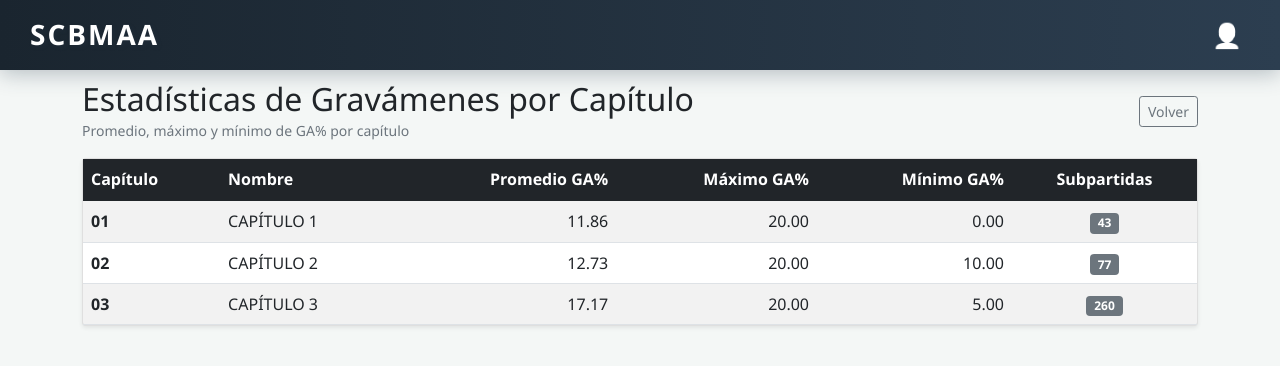
After one commit to Bot-350/SCBMAA, a Django app: page /aranceles/estadisticas/ in a window 1280 px wide. The commit adds this page. Shown: the top 366 px of the page. Run offline with Django 5.2, Linux system fonts and the light colour scheme; a user stored in the database is signed in; data comes from the database, SQL or seed files in the repository.

Commit message:
Pagina para estadisticas

```diff
--- a/SCMAA/settings.py
+++ b/SCMAA/settings.py
@@ -24,7 +24,7 @@ BASE_DIR = Path(__file__).resolve().parent.parent
 SECRET_KEY = 'django-insecure-c@i7n+gr)68k&@374a^-(*q_15imo35e7-(i*=+gp^yn+gojjv'
 
 # SECURITY WARNING: don't run with debug turned on in production!
-DEBUG = False
+DEBUG = True
 
 ALLOWED_HOSTS = ['scbmaa.onrender.com', '127.0.0.1']
 
@@ -38,6 +38,7 @@ INSTALLED_APPS = [
     'django.contrib.sessions',
     'django.contrib.messages',
     'django.contrib.staticfiles',
+    'django.contrib.humanize',
     'aranceles',
     'inicial.apps.InicialConfig',
     'usuarios',
--- /dev/null
+++ b/aranceles/templates/arancel/estadisticas.html
@@ -0,0 +1,190 @@
+{% extends 'base.html' %}
+{% load humanize %}
+
+{% block content %}
+<div id="top-bar">
+    <h1 id="home-link">SCBMAA</h1>
+    <div id="user-container">
+        <div id="user-icon">👤</div>
+        <div id="user-dropdown">
+            <a href="{% url 'usuarios:perfil' %}" class="dropdown-item"><span class="icon">⚙️</span><span>Configuración</span></a>
+            {% if request.user.is_staff or request.user.is_superuser %}
+            <a href="{% url 'usuarios:search_logs' %}" class="dropdown-item"><span class="icon">📊</span><span>Historial</span></a>
+            {% endif %}
+            <div class="dropdown-item logout-item" id="logout-btn"><span class="icon">🚪</span><span>Cerrar Sesión</span></div>
+        </div>
+    </div>
+</div>
+
+<style>
+/* Variables y colores del tema */
+:root {
+    --primary-dark: #2c3e50;
+    --primary-darker: #1a252f;
+    --primary-medium: #34495e;
+    --primary-light: #5d6d7e;
+    --shadow-light: rgba(44, 62, 80, 0.1);
+    --shadow-medium: rgba(44, 62, 80, 0.2);
+    --shadow-heavy: rgba(44, 62, 80, 0.3);
+}
+
+/* Estilos del top-bar */
+body {
+    font-family: 'Segoe UI', Tahoma, Geneva, Verdana, sans-serif;
+    margin: 0;
+    padding: 0;
+    background-color: #f4f7f6;
+}
+#top-bar {
+    position: fixed;
+    top: 0;
+    left: 0;
+    right: 0;
+    height: 70px;
+    background: linear-gradient(90deg, var(--primary-darker) 0%, var(--primary-dark) 100%);
+    z-index: 1001;
+    display: flex;
+    align-items: center;
+    padding: 0 30px;
+    box-shadow: 0 4px 20px var(--shadow-heavy);
+    backdrop-filter: blur(10px);
+}
+#top-bar h1 {
+    color: #ffffff;
+    margin: 0;
+    font-size: 28px;
+    font-weight: 700;
+    cursor: pointer;
+    letter-spacing: 2px;
+    text-shadow: 2px 2px 4px var(--shadow-medium);
+    transition: opacity 0.3s ease;
+}
+#home-link {
+    color: #ffffff !important;
+    text-decoration: none;
+}
+#user-container { margin-left: auto; position: relative; }
+#user-icon { color: white; font-size: 24px; cursor: pointer; padding: 8px; border-radius: 50%; transition: background-color 0.3s ease; display: flex; align-items: center; justify-content: center; filter: brightness(0) invert(1); }
+#user-icon:hover { background-color: rgba(255,255,255,0.1); }
+#user-dropdown { position: absolute; top: calc(100% + 5px); right: 0; background-color: white; border: 1px solid #ddd; border-radius: 5px; box-shadow: 0 4px 12px rgba(0,0,0,0.15); min-width: 150px; opacity: 0; visibility: hidden; transform: translateY(-10px); transition: all 0.3s ease; z-index: 1002; }
+#user-dropdown.show { opacity: 1; visibility: visible; transform: translateY(0); }
+#user-dropdown::before { content: ''; position: absolute; top: -8px; right: 12px; width: 0; height: 0; border-left: 8px solid transparent; border-right: 8px solid transparent; border-bottom: 8px solid white; }
+.dropdown-item { padding: 12px 16px; cursor: pointer; transition: background-color 0.2s ease; border-bottom: 1px solid #eee; display: flex; align-items: center; color: #333; text-decoration: none; }
+.dropdown-item:last-child { border-bottom: none; }
+.dropdown-item:hover { background-color: #f8f9fa; }
+.dropdown-item .icon { margin-right: 10px; font-size: 16px; }
+.logout-item { color: #dc3545; }
+.logout-item:hover { background-color: #fdf2f2; }
+/* Estilos tomados de tabla_aranceles para igualar estética */
+.table-custom {
+  width: 100%;
+  border-collapse: collapse;
+  margin-bottom: 30px;
+  font-size: 14px;
+  background-color: white;
+  box-shadow: 0 2px 8px rgba(0,0,0,0.1);
+  border: 2px solid #2c3e50;
+  border-radius: 6px;
+}
+.table-custom th, .table-custom td {
+  border: 1px solid #bdc3c7;
+  padding: 12px 10px;
+  text-align: center;
+  vertical-align: middle;
+}
+.table-custom th {
+  background-color: #2c3e50;
+  color: white;
+  font-weight: 700;
+  text-transform: uppercase;
+  font-size: 13px;
+}
+.table-custom tbody tr:nth-child(odd) { background-color: #f7f7f7; }
+.table-custom tbody tr:hover { background-color: #eef3f7; }
+h2.page-title { font-size: 34px; font-weight: 700; margin: 0 0 6px 0; }
+.small-muted { color: #6c757d; display: block; margin-top: 4px; }
+.btn-outline-secondary.me-2 { margin-right: 8px; }
+.badge-count { background: #6c757d; color: white; padding: 6px 10px; border-radius: 6px; font-weight: 600; }
+.card-custom { box-shadow: 0 3px 12px rgba(0,0,0,0.08); border-radius: 6px; overflow: hidden; }
+.card-custom .card-body { padding: 0; }
+/* Mantener separación similar a tabla_aranceles */
+.container.py-4 { padding-top: 90px; }
+</style>
+
+<div class="container py-4">
+  <div class="d-flex justify-content-between align-items-center mb-3">
+    <div>
+      <h2 class="mb-0">Estadísticas de Gravámenes por Capítulo</h2>
+      <small class="text-muted">Promedio, máximo y mínimo de GA% por capítulo</small>
+    </div>
+    <div>
+      <a class="btn btn-sm btn-outline-secondary" href="{% url 'aranceles:tabla_aranceles' %}">Volver</a>
+    </div>
+  </div>
+
+  <div class="card shadow-sm">
+    <div class="card-body p-0">
+      <div class="table-responsive">
+        <table class="table table-hover table-striped mb-0">
+          <thead class="table-dark">
+            <tr>
+              <th>Capítulo</th>
+              <th>Nombre</th>
+              <th class="text-end">Promedio GA%</th>
+              <th class="text-end">Máximo GA%</th>
+              <th class="text-end">Mínimo GA%</th>
+              <th class="text-center">Subpartidas</th>
+            </tr>
+          </thead>
+          <tbody>
+            {% for row in estadisticas %}
+            <tr>
+              <td class="align-middle"><strong>{{ row.capitulo.codigo }}</strong></td>
+              <td class="align-middle">{{ row.capitulo.nombre }}</td>
+              <td class="align-middle text-end">{% if row.promedio is not None %}{{ row.promedio|floatformat:2 }}{% else %}-{% endif %}</td>
+              <td class="align-middle text-end">{% if row.maximo is not None %}{{ row.maximo|floatformat:2 }}{% else %}-{% endif %}</td>
+              <td class="align-middle text-end">{% if row.minimo is not None %}{{ row.minimo|floatformat:2 }}{% else %}-{% endif %}</td>
+              <td class="align-middle text-center"><span class="badge bg-secondary">{{ row.cantidad }}</span></td>
+            </tr>
+            {% empty %}
+            <tr>
+              <td colspan="6">No hay estadísticas disponibles.</td>
+            </tr>
+            {% endfor %}
+          </tbody>
+        </table>
+      </div>
+    </div>
+  </div>
+</div>
+<script>
+document.addEventListener('DOMContentLoaded', function() {
+    const userIcon = document.getElementById('user-icon');
+    const userDropdown = document.getElementById('user-dropdown');
+    const homeLink = document.getElementById('home-link');
+    const logoutBtn = document.getElementById('logout-btn');
+
+    if (userIcon && userDropdown) {
+        userIcon.addEventListener('click', function(event) {
+            event.stopPropagation();
+            userDropdown.classList.toggle('show');
+        });
+    }
+    if (homeLink) {
+        homeLink.addEventListener('click', () => { window.location.href = "/"; });
+    }
+    if (logoutBtn) {
+        logoutBtn.addEventListener('click', () => {
+            if (confirm("¿Estás seguro de que quieres cerrar sesión?")) {
+                window.location.href = "{% url 'usuarios:logout' %}";
+            }
+        });
+    }
+    document.addEventListener('click', () => {
+        if (userDropdown && userDropdown.classList.contains('show')) {
+            userDropdown.classList.remove('show');
+        }
+    });
+});
+</script>
+{% endblock %}
--- a/aranceles/templates/arancel/tabla_aranceles.html
+++ b/aranceles/templates/arancel/tabla_aranceles.html
@@ -203,7 +203,10 @@
     </div>
 
     <div id="main-content" class="sidebar-open">
-        <h1>Tabla de Aranceles</h1>
+        <div style="display:flex;align-items:center;justify-content:space-between;">
+            <h1 style="margin:0;">Tabla de Aranceles</h1>
+            <a class="btn btn-sm btn-outline-primary" href="{% url 'aranceles:estadisticas_gravamenes' %}">Ver estadísticas por capítulo</a>
+        </div>
 
         {% load custom_filters %}
         {% for seccion in secciones %}
--- a/aranceles/urls.py
+++ b/aranceles/urls.py
@@ -1,9 +1,10 @@
 from django.urls import path
-from .views import tabla_aranceles, search_predictive
+from .views import tabla_aranceles, search_predictive, estadisticas_gravamenes
 
 app_name = 'aranceles'
 
 urlpatterns = [
     path('tabla/', tabla_aranceles, name='tabla_aranceles'),
     path('search/', search_predictive, name='search_predictive'), # Added path for search_predictive
+    path('estadisticas/', estadisticas_gravamenes, name='estadisticas_gravamenes'),
 ]
--- a/aranceles/views.py
+++ b/aranceles/views.py
@@ -4,6 +4,8 @@ from django.contrib.auth.decorators import login_required
 from django.db.models import Q
 from .models import Seccion, Partida, Subpartida # Nota: Django importa Nota automáticamente si es necesario, pero es bueno ser explícito
 from usuarios.models import SearchLog
+from django.db.models import Avg, Max, Min, Count
+from .models import Capitulo
 
 @login_required
 def tabla_aranceles(request):
@@ -61,3 +63,48 @@ def search_predictive(request):
     ])
 
     return JsonResponse(results[:20], safe=False)
+
+
+@login_required
+def estadisticas_gravamenes(request):
+    """
+    Calcula estadísticas básicas (promedio, máximo, mínimo) del campo `ga`
+    por capítulo y las pasa a la plantilla.
+    """
+    estadisticas = []
+
+    # Traer capítulos con sus partidas y subpartidas para reducir consultas
+    capitulos = Capitulo.objects.prefetch_related('partidas__subpartidas').all()
+
+    for cap in capitulos:
+        # Obtener todas las subpartidas relacionadas y filtrar ga no nulo
+        subparts = [s for p in cap.partidas.all() for s in p.subpartidas.all() if s.ga is not None]
+        cantidad = len(subparts)
+        if cantidad == 0:
+            estadisticas.append({
+                'capitulo': cap,
+                'promedio': None,
+                'maximo': None,
+                'minimo': None,
+                'cantidad': 0
+            })
+            continue
+
+        # Convertir a floats para cálculos
+        ga_vals = [float(s.ga) for s in subparts]
+        promedio = sum(ga_vals) / len(ga_vals)
+        maximo = max(ga_vals)
+        minimo = min(ga_vals)
+
+        estadisticas.append({
+            'capitulo': cap,
+            'promedio': promedio,
+            'maximo': maximo,
+            'minimo': minimo,
+            'cantidad': cantidad
+        })
+
+    context = {
+        'estadisticas': estadisticas
+    }
+    return render(request, 'arancel/estadisticas.html', context)
```
